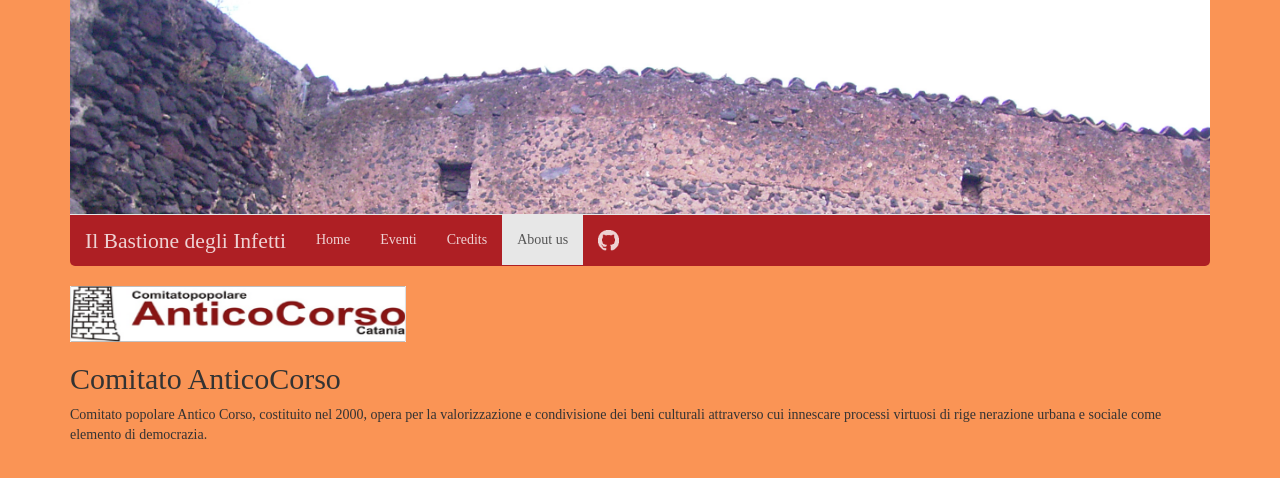
After one commit to opendatahacklab/bastione-infetti, a PHP site: page /corsoantico.html in a window 1280 px wide. The commit adds this page. Shown: the top 478 px of the page. Run offline with PHP 8.4, Linux system fonts and the light colour scheme.

Commit message:
Inserimento pagina Corso Antico

```diff
--- a/bastione.css
+++ b/bastione.css
@@ -199,3 +199,9 @@ li
 {
 	list-style: none;
 }
+
+div img#corsoantico
+{
+	width: 24em;
+	height: 4em;
+}
--- /dev/null
+++ b/corsoantico.html
@@ -0,0 +1,48 @@
+<!doctype html>
+<html>
+<head>
+	<meta charset="utf-8">
+    <meta name="viewport" content="width=device-width, initial-scale=1">
+	<title>Bastione degli Infetti</title>
+	<link href="https://fonts.googleapis.com/css?family=Titillium+Web" rel="stylesheet">
+	<link rel="stylesheet" href="http://maxcdn.bootstrapcdn.com/bootstrap/3.3.7/css/bootstrap.min.css">
+	<script src="https://ajax.googleapis.com/ajax/libs/jquery/1.12.4/jquery.min.js"></script>
+	<script src="http://maxcdn.bootstrapcdn.com/bootstrap/3.3.7/js/bootstrap.min.js"></script>
+	<link rel="stylesheet" type="text/css" href="bastione.css">
+</head>
+<body>
+
+	<div class="container">
+		<header>
+			<img id="muro" src="img/header.png" alt="foto del muro del bastione" />
+		</header>
+		<nav class="navbar navbar-default">
+		  <div class="container-fluid">
+			<div class="navbar-header">
+	      		<a class="navbar-brand" href="#"><h1>Il Bastione degli Infetti</h1></a>
+	    	</div>
+		    <ul class="nav navbar-nav">
+		      <li><a href="#">Home</a></li>
+		      <li><a href="eventi.html">Eventi</a></li>
+		      <li ><a href="credits.html">Credits</a></li>
+		      <li class="active"> <a href="corsoantico.html">About us</a></li>
+		      <li ><a href="https://github.com/opendatahacklab/bastione-infetti.git"><img class="extLink" src="./img/github_icon_gray.png" alt="GitHub"></a></li>
+		    </ul>
+		  </div>
+		</nav>
+
+		<div class="row">
+			<div class="col-md-12 col-xs-12">
+				<img id="corsoantico" src="img/corsoantico.png">
+				<h2>Comitato AnticoCorso</h2>
+				<p>Comitato  popolare  Antico  Corso,  costituito  nel  2000,
+				   opera per  la valorizzazione e condivisione dei beni culturali
+				   attraverso  cui  innescare  processi virtuosi  di  rige
+					nerazione urbana e sociale come elemento di democrazia.
+				</p>
+			</div>
+		</div>
+
+	</div>
+</body>
+</html>
--- a/data.html
+++ b/data.html
@@ -24,6 +24,7 @@
 		      <li class="active"><a href="#">Home</a></li>
 		      <li><a href="eventi.html">Eventi</a></li>
 		      <li><a href="credits.html">Credits</a></li>
+		      <li><a href="corsoantico.html">About us</a></li>
 		      <li><a href="https://github.com/opendatahacklab/bastione-infetti.git"><img class="extLink" src="./img/github_icon_gray.png" alt="GitHub"></a></li>
 		      <li><a href="data.html"><img src="img/rdf.png" alt="Open Data" /></a></li>
 		    </ul>
--- a/eventdetails.html
+++ b/eventdetails.html
@@ -34,6 +34,7 @@
 					<li class="active"><a href="#">Home</a></li>
 					<li><a href="eventi.html">Eventi</a></li>
 					<li><a href="credits.html">Credits</a></li>
+					<li><a href="corsoantico.html">About us</a></li>
 					<li><a href="http://iluoghidelcuore.it/luoghi/86006"
 						target="_blank" title="vota come luogo del cuore"><img
 							class="extLink" src="./img/heart-gray.png" alt="Vota"></a></li>
--- a/eventi.html
+++ b/eventi.html
@@ -29,6 +29,7 @@
 		      <li><a href="index.html">Home</a></li>
 		      <li class="active"><a href="#">Eventi</a></li>
 		      <li><a href="credits.html">Credits</a></li>
+		      <li><a href="corsoantico.html">About us</a></li>
 		    </ul>
 		  </div>
 		</nav>
--- a/index.html
+++ b/index.html
@@ -30,6 +30,7 @@
 					<li class="active"><a href="#">Home</a></li>
 					<li><a href="eventi.html">Eventi</a></li>
 					<li><a href="credits.html">Credits</a></li>
+					<li><a href="corsoantico.html">About us</a></li>
 					<li><a href="http://iluoghidelcuore.it/luoghi/86006"
 						target="_blank" title="vota come luogo del cuore"><img
 							class="extLink" src="./img/heart-gray.png" alt="Vota"></a></li>
@@ -47,7 +48,7 @@
 							alt="Calendario eventi" /></a></li>
 					<li><a
 						href="https://github.com/opendatahacklab/bastione-infetti.git"><img
-							class="extLink" src="./img/github_icon_gray.png" alt="GitHub"></a></li>
+							class="extLink" target="_blank" src="./img/github_icon_gray.png" alt="GitHub"></a></li>
 				</ul>
 			</div>
 		</nav>
```
Also changed, not shown: img/corsoantico.png (added), 1 other file.
